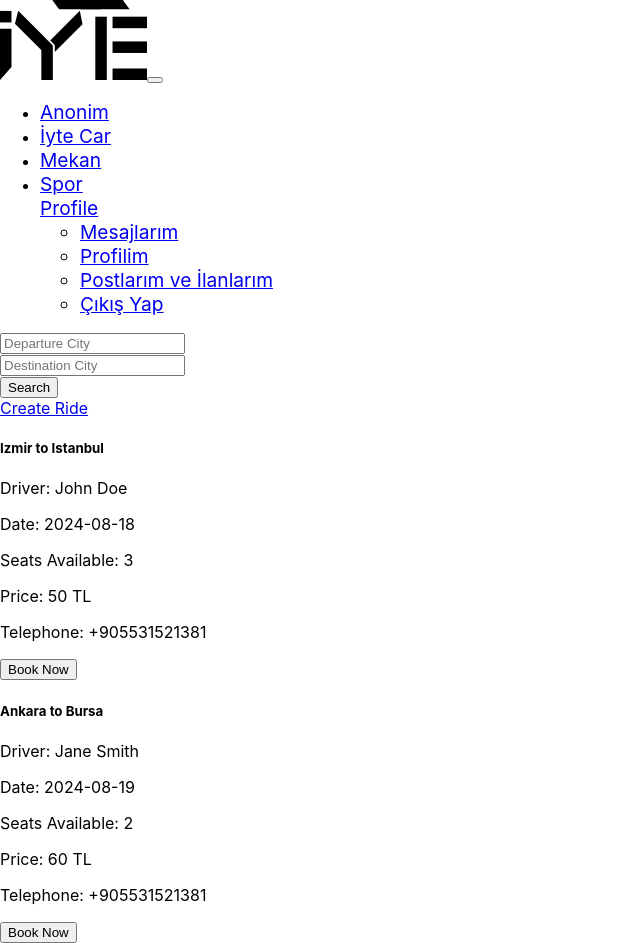
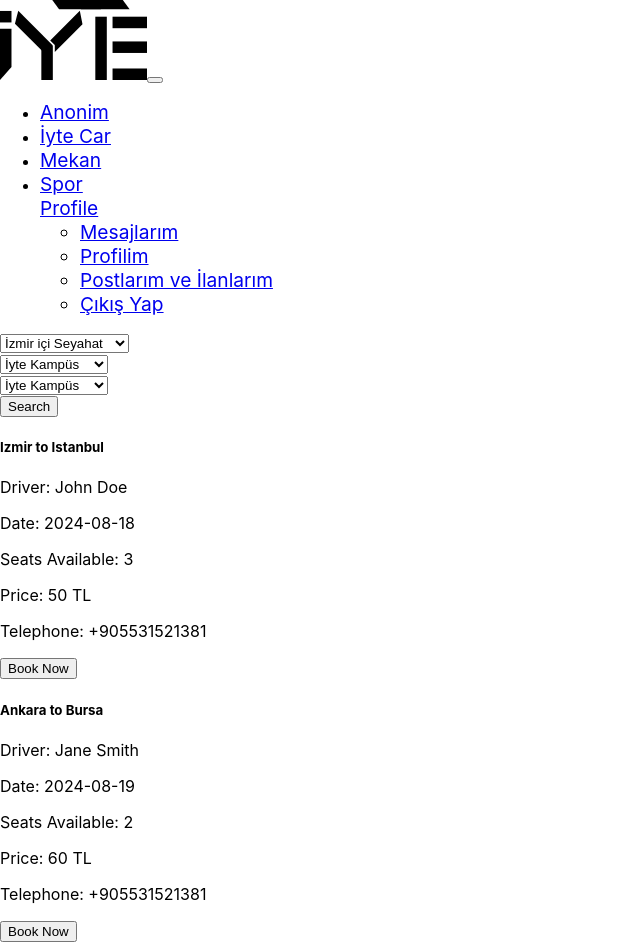
Before and after one commit to polat-code/canakkale_hackathon_front_end, a React (Create React App) app: page /iyte-car in a window 1280 px wide. Shown: the whole page, without its empty margins (0-640 px from the left). Built offline with nearby package versions, Linux system fonts and the light colour scheme; the HTML template or start-up script is replaced by a standard one.

Commit message:
iyte car is changed

```diff
--- a/src/RouteApp.js
+++ b/src/RouteApp.js
@@ -23,7 +23,7 @@ const RouteApp = () => {
       <Route path="/iyte-car" element={<IyteCarContainer />} />
       <Route path="/places" element={<PlacesContainer />} />
       <Route path="/sports" element={<SportsContainer />} />
-      <Route path="/login" element={<LoginContainer />} />
+      <Route path="/" element={<LoginContainer />} />
       <Route path="/register" element={<RegisterContainer />} />
       <Route path="/forgot-password" element={<ForgotPasswordContainer />} />
       <Route path="/forgot-password/otp" element={<OTPCodeEntryContainer />} />
--- a/src/components/features/IyteCarSearchBar/IyteCarSearchBar.js
+++ b/src/components/features/IyteCarSearchBar/IyteCarSearchBar.js
@@ -1,38 +1,76 @@
-import React from "react";
-import { Link } from "react-router-dom";
+import React, { useState } from "react";
+import { cityData } from "../../../utils/CityData/cityData";
 
 const IyteCarSearchBar = () => {
+  const [isCityInside, setIsCityInside] = useState(true);
+  const [isCityOutside, setIsCityOutside] = useState(false);
+  const [departurePlace, setDeparturePlace] = useState(
+    cityData.cityInside.districts
+  );
+  const [destinationPlace, setDestinationPlace] = useState(
+    cityData.cityInside.districts
+  );
+
+  const handleCityInside = () => {
+    setIsCityInside(true);
+    setIsCityOutside(false);
+    setDestinationPlace(cityData.cityInside.districts);
+    setDeparturePlace(cityData.cityInside.districts);
+  };
+  const handleCityOutside = () => {
+    setIsCityInside(false);
+    setIsCityOutside(true);
+    setDestinationPlace(cityData.cityOutside.districts);
+    setDeparturePlace(cityData.cityOutside.districts);
+  };
+
   return (
     <div className="container mt-5">
       <div className="card shadow-sm p-4">
         <div className="row g-3 align-items-center">
           <div className="col-md-3">
-            <input
-              type="text"
-              className="form-control rounded-pill"
-              placeholder="Departure City"
-            />
+            <select
+              className="form-select"
+              id="citySelection"
+              onChange={(e) => {
+                if (e.target.value === "INCITY") {
+                  handleCityInside();
+                } else if (e.target.value === "OUTCITY") {
+                  handleCityOutside();
+                }
+              }}
+            >
+              <option value="INCITY">İzmir içi Seyahat</option>
+              <option value="OUTCITY">İzmir dışı Seyahat</option>
+            </select>
           </div>
           <div className="col-md-3">
-            <input
-              type="text"
-              className="form-control rounded-pill"
-              placeholder="Destination City"
-            />
+            <select className="form-select" id="departureCity">
+              {departurePlace.map((district) => {
+                return <option value={district}>{district}</option>;
+              })}
+            </select>
+          </div>
+          <div className="col-md-3">
+            <select className="form-select" id="destinationCity">
+              {departurePlace.map((district) => {
+                return <option value={district}>{district}</option>;
+              })}
+            </select>
           </div>
           <div className="col-md-3">
             <button className="btn btn-primary w-100 rounded-pill">
               <i className="bi bi-search"></i> Search
             </button>
           </div>
-          <div className="col-md-3">
+          {/* <div className="col-md-3">
             <Link
               to="/iyte-car/create-ride"
               className="btn btn-success w-100 rounded-pill"
             >
               <i className="bi bi-plus-circle"></i> Create Ride
             </Link>
-          </div>
+          </div> */}
         </div>
       </div>
     </div>
--- /dev/null
+++ b/src/utils/CityData/cityData.js
@@ -0,0 +1,128 @@
+export const cityData = {
+  cityInside: {
+    value: "CITYINSIDE",
+    districts: [
+      "İyte Kampüs",
+      "Gülbahçe",
+      "Urla",
+      "Fahrettin Altay",
+      "Aliağa",
+      "Balçova",
+      "Bayındır",
+      "Bayraklı",
+      "Bergama",
+      "Beydağ",
+      "Bornova",
+      "Buca",
+      "Çeşme",
+      "Çiğli",
+      "Dikili",
+      "Foça",
+      "Gaziemir",
+      "Güzelbahçe",
+      "Karabağlar",
+      "Karaburun",
+      "Karşıyaka",
+      "Kemalpaşa",
+      "Kınık",
+      "Kiraz",
+      "Konak",
+      "Menderes",
+      "Menemen",
+      "Narlıdere",
+      "Ödemiş",
+      "Seferihisar",
+      "Selçuk",
+      "Tire",
+      "Torbalı",
+    ],
+  },
+  cityOutside: {
+    value: "CITYOUTSIDE",
+    districts: [
+      "İyte Kampüs",
+      "Gülbahçe",
+      "Adana",
+      "Adıyaman",
+      "Afyonkarahisar",
+      "Ağrı",
+      "Aksaray",
+      "Amasya",
+      "Ankara",
+      "Antalya",
+      "Ardahan",
+      "Artvin",
+      "Aydın",
+      "Balıkesir",
+      "Bartın",
+      "Batman",
+      "Bayburt",
+      "Bilecik",
+      "Bingöl",
+      "Bitlis",
+      "Bolu",
+      "Burdur",
+      "Bursa",
+      "Çanakkale",
+      "Çankırı",
+      "Çorum",
+      "Denizli",
+      "Diyarbakır",
+      "Düzce",
+      "Edirne",
+      "Elazığ",
+      "Erzincan",
+      "Erzurum",
+      "Eskişehir",
+      "Gaziantep",
+      "Giresun",
+      "Gümüşhane",
+      "Hakkari",
+      "Hatay",
+      "Iğdır",
+      "Isparta",
+      "İstanbul",
+      "İzmir",
+      "Kahramanmaraş",
+      "Karabük",
+      "Karaman",
+      "Kars",
+      "Kastamonu",
+      "Kayseri",
+      "Kilis",
+      "Kırıkkale",
+      "Kırklareli",
+      "Kırşehir",
+      "Kocaeli",
+      "Konya",
+      "Kütahya",
+      "Malatya",
+      "Manisa",
+      "Mardin",
+      "Mersin",
+      "Muğla",
+      "Muş",
+      "Nevşehir",
+      "Niğde",
+      "Ordu",
+      "Osmaniye",
+      "Rize",
+      "Sakarya",
+      "Samsun",
+      "Şanlıurfa",
+      "Siirt",
+      "Sinop",
+      "Şırnak",
+      "Sivas",
+      "Tekirdağ",
+      "Tokat",
+      "Trabzon",
+      "Tunceli",
+      "Uşak",
+      "Van",
+      "Yalova",
+      "Yozgat",
+      "Zonguldak",
+    ],
+  },
+};
```
